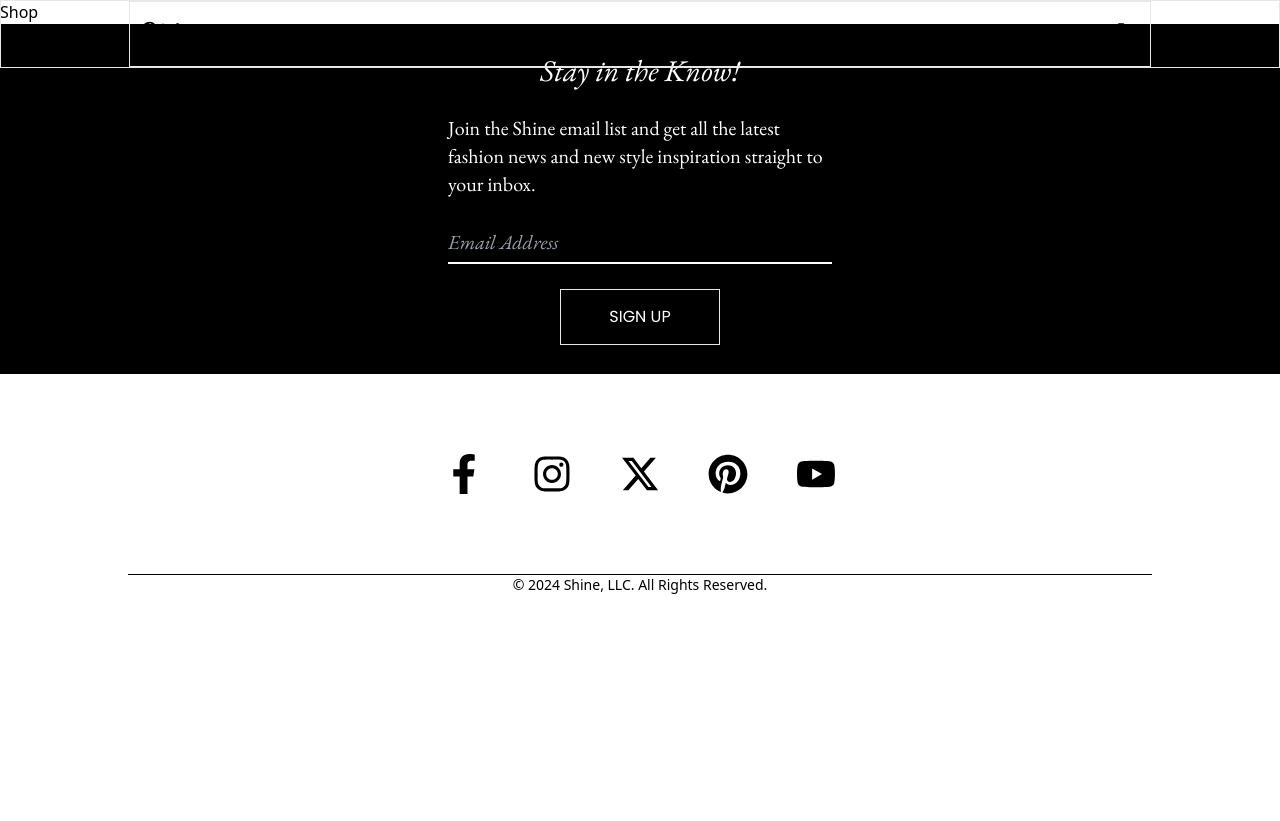
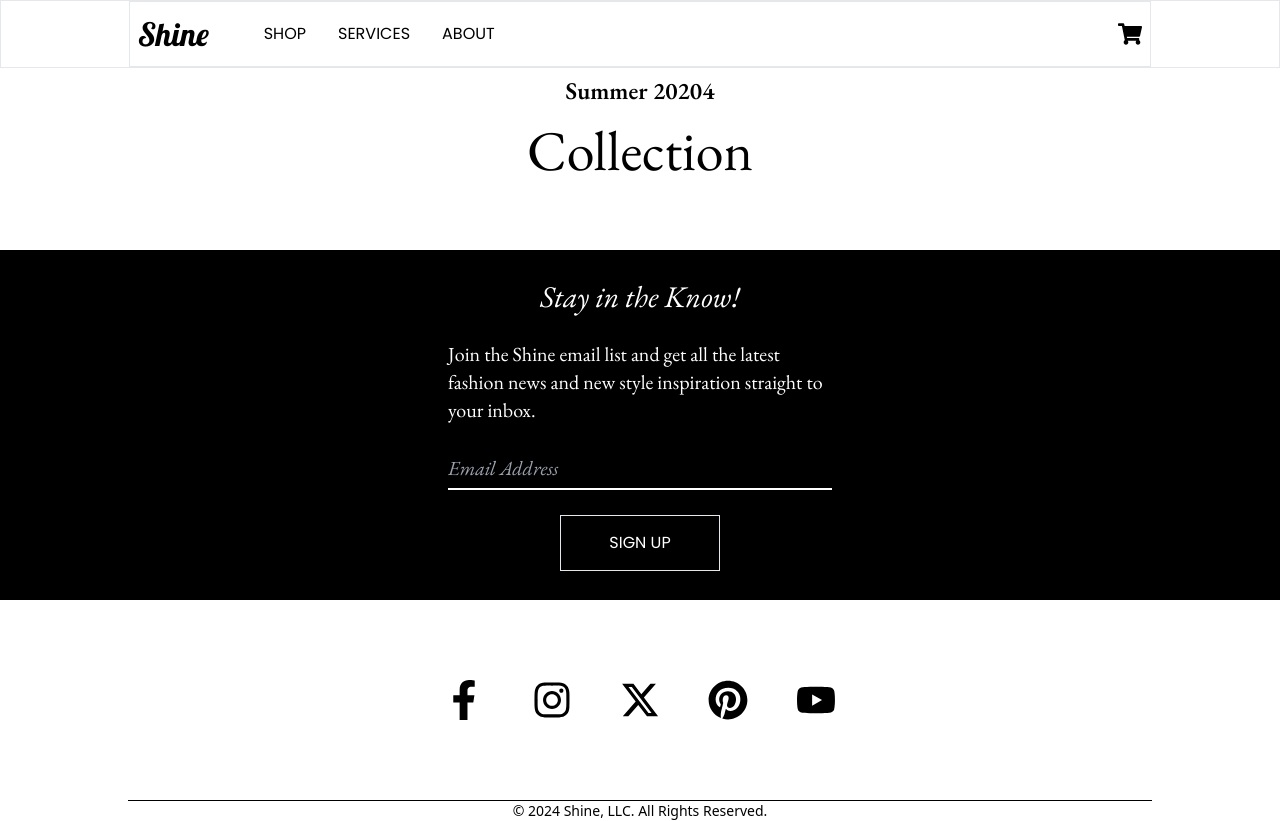
Before and after one commit to NMc0der/Ecommerce-Clothing, a React (Vite) app: page /shop in a window 1280 px wide. Before the commit the page ends 800 px from the top, so only its background shows below. Built offline with nearby package versions, Linux system fonts and the light colour scheme; a web font is replaced by a local one.

Commit message:
created responive title component for shop page

```diff
--- /dev/null
+++ b/src/components/ShopTitle.jsx
@@ -0,0 +1,14 @@
+const ShopTitle = () => {
+  return (
+    <div className="title h-[250px] flex flex-col justify-center items-center font-Garamond">
+      <h2 className=" text-[1rem]  sm:text-[1.5rem] font-semibold  mt-4">
+        Summer 20204
+      </h2>
+      <h2 className=" text-[1.5rem] tablet:text-[2rem] sm:text-[3.5rem] font-semi-bold m-0">
+        Collection
+      </h2>
+    </div>
+  );
+};
+
+export default ShopTitle;
--- a/src/pages/Shop.jsx
+++ b/src/pages/Shop.jsx
@@ -1,5 +1,11 @@
+import ShopTitle from "../components/ShopTitle";
+
 const Shop = () => {
-  return <div>Shop</div>;
+  return (
+    <div>
+      <ShopTitle />
+    </div>
+  );
 };
 
 export default Shop;
```
